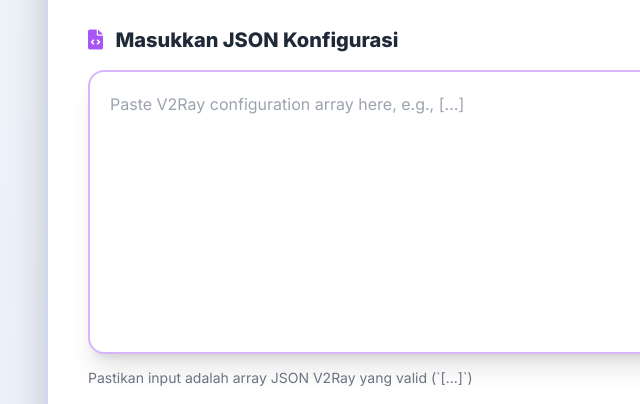
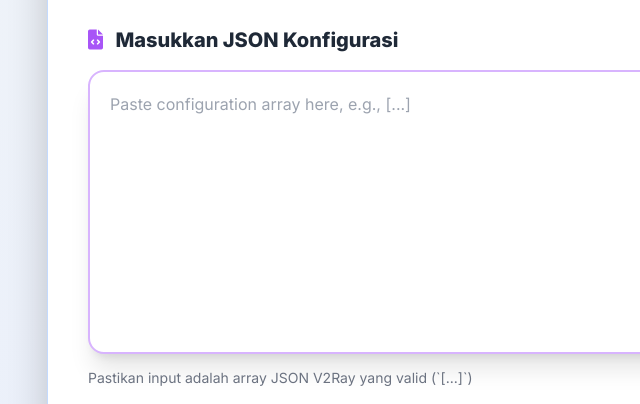
Before and after one commit to maulana-isbad-rofiqi/json-convert-v2ray, a plain HTML site: page index.html in a window 1280 px wide. Shown: the part 171-575 px from the top of the page, 118-758 px from the left. Drawn offline with nearby package versions, Linux system fonts and the light colour scheme.

Commit message:
Update index.html

```diff
--- a/index.html
+++ b/index.html
@@ -75,7 +75,7 @@
             </div>
             <textarea id="jsonInput" rows="10"
                 class="w-full p-5 border-2 border-purple-300 rounded-2xl focus:ring-purple-500 focus:border-purple-500 text-base shadow-xl transition duration-300"
-                placeholder="Paste V2Ray configuration array here, e.g., [...]"></textarea>
+                placeholder="Paste configuration array here, e.g., [...]"></textarea>
             <p class="text-sm text-gray-500 mt-2">Pastikan input adalah array JSON V2Ray yang valid (`[...]`)</p>
         </div>
 
```
